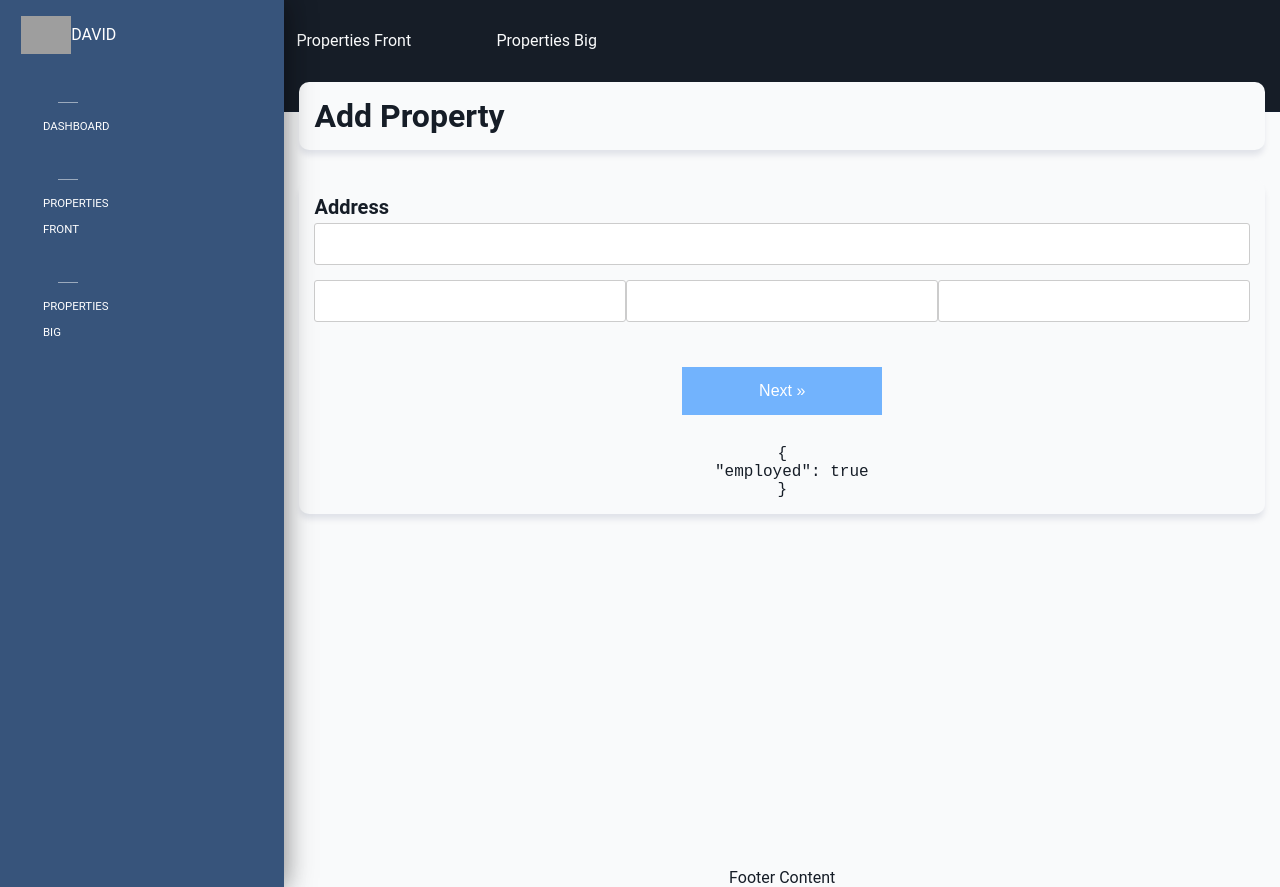
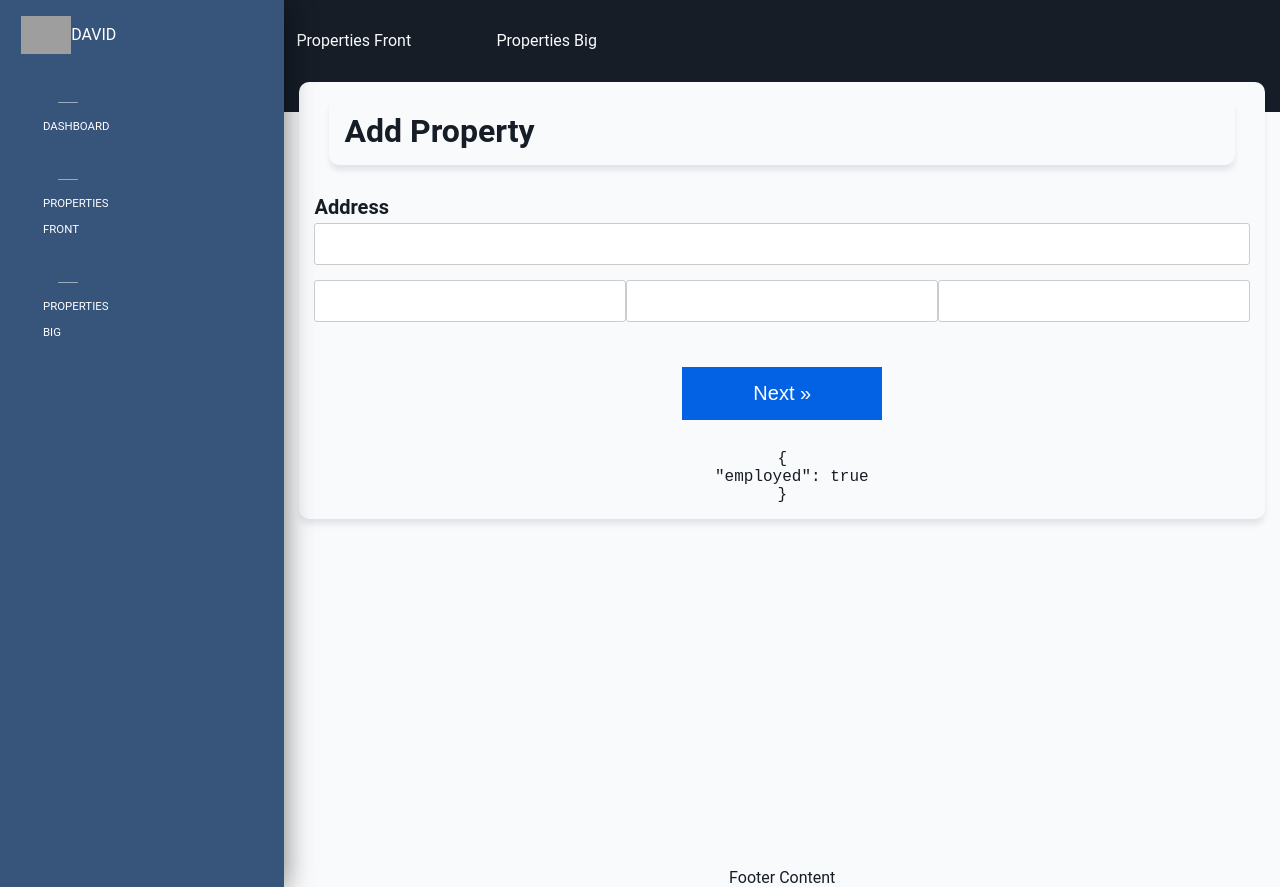
Before and after one commit to behagoras/dashboard-react, a React app: page /admin/add-property in a window 1280 px wide. Built offline with nearby package versions, Linux system fonts and the light colour scheme; grey boxes are pictures that could not be loaded; some icons are missing.

Commit message:
Fix Validation Form, Needed to change the Wizard functional component to a class component

```diff
--- a/src/components/Form/Wizard.jsx
+++ b/src/components/Form/Wizard.jsx
@@ -1,48 +1,57 @@
 /* eslint-disable jsx-a11y/label-has-associated-control */
 import React, { useState } from 'react';
-// import PropTypes from 'prop-types';
+import PropTypes from 'prop-types';
 import styled from 'styled-components';
 import { Form } from 'react-final-form';
 import Card from '../Utils/Card/Card';
 import Button from '../Atoms/Button';
 import Action from '../Atoms/Action';
 
-// const propTypes = {
-//   onSubmit: PropTypes.func.isRequired,
-// };
-
-const Page = styled.div``;
+const Buttons = styled.div`
+  display:grid;
+  grid-template-columns: repeat(auto-fit, 200px);
+  justify-content:center;
+  grid-gap:15px;
+  margin:30px auto;
+`;
 
 const Wizard = (props) => {
+
+  Wizard.propTypes = {
+    onSubmit: PropTypes.func.isRequired,
+  };
+
+  // constructor
   const [state, setState] = useState({
     page: 0,
     values: props.initialValues || {},
   });
 
-  const next = (values) => {
-    return setState(() => {
-      return (
-        {
-          page: Math.min(state.page + 1, props.children.length - 1),
-          values,
-        }
-      );
-    });
-  };
+  const validate = (values) => {
+    console.log('values', values);
+    console.log('props.children', props.children);
+    console.log('React.Children.toArray(props.children)', React.Children.toArray(props.children));
 
-  const previous = (values) => {
-    setState({
-      page: parseInt(state.page, 10) - 1,
-      values,
-    });
-  };
-
-  const validate = (values) => {
     const activePage = React.Children.toArray(props.children)[
       state.page
     ];
+    console.log('activePage.props', activePage.props);
+    console.log('activePage', activePage);
     return activePage.props.validate ? activePage.props.validate(values) : {};
   };
+
+  const next = (values) => setState((state) => {
+    (JSON.stringify(validate(values)));
+    return ({
+      page: Math.min(state.page + 1, props.children.length - 1),
+      values,
+    });
+  });
+
+  const previous = (values) => setState((state) => ({
+    page: Math.max(state.page - 1, 0),
+    values,
+  }));
 
   const handleSubmit = (values) => {
     const { children, onSubmit } = props;
@@ -59,13 +68,7 @@ const Wizard = (props) => {
   const activePage = React.Children.toArray(children)[page];
   const isLastPage = page === React.Children.count(children) - 1;
 
-  const Buttons = styled.div`
-    display:grid;
-    grid-template-columns: repeat(auto-fit, 200px);
-    justify-content:center;
-    grid-gap:15px;
-    margin:30px auto;
-  `;
+  Wizard.Page.validate = validate;
 
   return (
     <Card>
@@ -73,8 +76,9 @@ const Wizard = (props) => {
         initialValues={values}
         validate={validate}
         onSubmit={handleSubmit}
+
       >
-        {({ handleSubmit, submitting, values }) => (
+        {({ handleSubmit, submitting, values, pristine }) => (
           <form onSubmit={handleSubmit}>
             {activePage}
             <Buttons className="buttons">
@@ -90,7 +94,7 @@ const Wizard = (props) => {
               {isLastPage ? (
                 <Button
                   type="submit"
-                  disabled={submitting}
+                  disabled={submitting || pristine}
                 >
                 Submit
                 </Button>
@@ -115,5 +119,8 @@ const Wizard = (props) => {
 
 };
 
-Wizard.Page = Page;
+Wizard.Page = (props) => {
+  return props.children;
+};
+
 export default Wizard;
--- /dev/null
+++ b/src/components/Form/WizardClass.jsx
@@ -0,0 +1,102 @@
+import React from 'react';
+import PropTypes from 'prop-types';
+import { Form } from 'react-final-form';
+import styled from 'styled-components';
+import Button from '../Atoms/Button';
+import Action from '../Atoms/Action';
+
+const Buttons = styled.div`
+  display:grid;
+  grid-template-columns: repeat(auto-fit, 200px);
+  justify-content:center;
+  grid-gap:15px;
+  margin:30px auto;
+`;
+
+export default class Wizard extends React.Component {
+  // eslint-disable-next-line react/static-property-placement
+  static propTypes = {
+    onSubmit: PropTypes.func.isRequired,
+  }
+
+  static Page = ({ children }) => children
+
+  constructor(props) {
+    super(props);
+    this.state = {
+      page: 0,
+      values: props.initialValues || {},
+    };
+  }
+
+  next = (values) => this.setState((state) => ({
+    page: Math.min(state.page + 1, this.props.children.length - 1),
+    values,
+  }))
+
+  previous = () => this.setState((state) => ({
+    page: Math.max(state.page - 1, 0),
+  }))
+
+  /**
+   * NOTE: Both validate and handleSubmit switching are implemented
+   * here because 🏁 Redux Final Form does not accept changes to those
+   * functions once the form has been defined.
+   */
+
+  validate = (values) => {
+    const activePage = React.Children.toArray(this.props.children)[
+      this.state.page
+    ];
+    return activePage.props.validate ? activePage.props.validate(values) : {};
+  }
+
+  handleSubmit = (values) => {
+    const { children, onSubmit } = this.props;
+    const { page } = this.state;
+    const isLastPage = page === React.Children.count(children) - 1;
+    if (isLastPage) {
+      return onSubmit(values);
+    }
+    this.next(values);
+
+  }
+
+  render() {
+    const { children } = this.props;
+    const { page, values } = this.state;
+    const activePage = React.Children.toArray(children)[page];
+    const isLastPage = page === React.Children.count(children) - 1;
+    return (
+      <Form
+        initialValues={values}
+        validate={this.validate}
+        onSubmit={this.handleSubmit}
+      >
+        {({ handleSubmit, submitting, pristine, values }) => (
+          <form onSubmit={handleSubmit}>
+            {activePage}
+            <Buttons>
+              {page > 0 && (
+                <Button type="button" onClick={this.previous}>
+                  « Previous
+                </Button>
+              )}
+              {!isLastPage && <Button type="submit">Next »</Button>}
+              {isLastPage && (
+                <Button
+                  type="submit"
+                  disabled={submitting || pristine}
+                >
+                  Submit
+                </Button>
+              )}
+            </Buttons>
+
+            <pre>{JSON.stringify(values, 0, 2)}</pre>
+          </form>
+        )}
+      </Form>
+    );
+  }
+}
--- a/src/pages/Dashboard/Wizard/Pages/Page1.jsx
+++ b/src/pages/Dashboard/Wizard/Pages/Page1.jsx
@@ -1,7 +1,6 @@
 import React from 'react';
 import { Field } from 'react-final-form';
 import Wizard from '../../../../components/Form/Wizard';
-import { } from '../../../../components/Form/FormElements';
 import { Input, Label, InputGroup } from '../../../../components/Form/CoolInputs2';
 import Container from '../../../../components/Atoms/Container';
 
@@ -13,10 +12,10 @@ const Error = ({ name }) => (
   />
 );
 
-const Page1 = () => {
-  const required = (value) => (value ? undefined : 'Required');
+const required = (value) => (value ? undefined : 'Required');
 
-  return (
+const Page1 = (props) => {
+  const content = (
     <Wizard.Page>
       <h2 style={{ textAlign: 'left', fontSize: '20px' }}>Address</h2>
       <InputGroup>
@@ -28,14 +27,13 @@ const Page1 = () => {
           autoComplete="off"
           id="street"
           value="street"
-
         />
         <Label
           htmlFor="street"
           title="Enter the property street followed by the house number"
           data-title="street + number"
         />
-        <Error name="firstName" />
+        <Error name="street" />
 
       </InputGroup>
       <Container columns="3">
@@ -44,8 +42,8 @@ const Page1 = () => {
             name="city"
             component={Input}
             type="text"
-            required
             autoComplete="off"
+            validate={required}
             id="city"
             value="city"
           />
@@ -54,13 +52,14 @@ const Page1 = () => {
             title="Enter the property city"
             data-title="city"
           />
+          <Error name="city" />
+
         </InputGroup>
         <InputGroup>
           <Field
             name="state"
             component={Input}
             type="text"
-            required
             autoComplete="off"
             id="state"
             value="state"
@@ -70,13 +69,14 @@ const Page1 = () => {
             title="Enter the property state"
             data-title="state"
           />
+          <Error name="state" />
+
         </InputGroup>
         <InputGroup>
           <Field
             name="zip"
             component={Input}
             type="text"
-            required
             autoComplete="off"
             id="zip"
             value="zip"
@@ -86,11 +86,16 @@ const Page1 = () => {
             title="Enter the property zip code"
             data-title="zip code"
           />
+          <Error name="zip" />
+
         </InputGroup>
       </Container>
       {/* <pre>{JSON.stringify(values, 0, 2)}</pre> */}
     </Wizard.Page>
   );
+  return content;
 };
 
+console.log('Page1.content', Page1.content);
+
 export default Page1;
--- a/src/pages/Dashboard/Wizard/Pages/Page2.jsx
+++ b/src/pages/Dashboard/Wizard/Pages/Page2.jsx
@@ -5,7 +5,17 @@ import { Select, NationalitiesSelect } from '../../../../components/Form/FormEle
 import { Input, Label, InputGroup } from '../../../../components/Form/CoolInputs2';
 import Container from '../../../../components/Atoms/Container';
 
-const Page1 = () => {
+const Error = ({ name }) => (
+  <Field
+    name={name}
+    subscribe={{ touched: true, error: true }}
+    render={({ meta: { touched, error } }) => (touched && error ? <span>{error}</span> : null)}
+  />
+);
+
+const required = (value) => (value ? undefined : 'Required');
+
+const Page2 = () => {
   return (
     <Wizard.Page>
       <div>
@@ -25,11 +35,13 @@ const Page1 = () => {
             title="Enter your full name"
             data-title="Full Name"
           />
+          <Error name="fullName" />
+
         </InputGroup>
       </div>
       <div>
         <h2 style={{ textAlign: 'left', fontSize: '20px' }}>Contact data of the owner</h2>
-        <Container columns="2">
+        {/* <Container columns="2"> */}
         <InputGroup>
           <Field
             name="residencePhone"
@@ -45,6 +57,8 @@ const Page1 = () => {
             title="Enter your residence phone"
             data-title="residencePhone"
           />
+          <Error name="residencePhone" />
+
         </InputGroup>
         <InputGroup>
           <Field
@@ -61,8 +75,10 @@ const Page1 = () => {
             title="Enter your mobile phone"
             data-title="CellPhone"
           />
+          <Error name="CellPhone" />
+
         </InputGroup>
-        </Container>
+        {/* </Container> */}
         <Container columns="3">
           <InputGroup>
             <Field
@@ -79,6 +95,8 @@ const Page1 = () => {
               title="Enter your email"
               data-title="E-mail"
             />
+            <Error name="email" />
+
           </InputGroup>
           <InputGroup>
             <Field
@@ -93,8 +111,10 @@ const Page1 = () => {
             <Label
               htmlFor="birthplace"
               title="Enter your country of birth"
-              data-title="E-mail"
+              data-title="Country of birth"
             />
+            <Error name="birthplace" />
+
           </InputGroup>
           <InputGroup>
             <Field
@@ -111,18 +131,22 @@ const Page1 = () => {
               title="Enter your civil status"
               data-title="Civil Status"
             />
+            <Error name="civilStatus" />
+
           </InputGroup>
         </Container>
         <Container columns="2">
-          <div>
+          {/* <div>
             <Label htmlFor="nationality">What is your Nationality</Label>
             <Field
               id="nationality"
               name="nationality"
               component={NationalitiesSelect}
             />
-          </div>
-          <div>
+            <Error name="nationality" />
+
+          </div> */}
+          {/* <div>
             <Label htmlFor="gender">What is your Gender</Label>
             <Field
               id="gender"
@@ -140,7 +164,9 @@ const Page1 = () => {
               I rather not to say
               </option>
             </Field>
-          </div>
+            <Error name="gender" />
+
+          </div> */}
         </Container>
       </div>
       {/* <pre>{JSON.stringify(values, 0, 2)}</pre> */}
@@ -148,4 +174,4 @@ const Page1 = () => {
   );
 };
 
-export default Page1;
+export default Page2;
--- a/src/pages/Dashboard/Wizard/index.jsx
+++ b/src/pages/Dashboard/Wizard/WizardPage.jsx
@@ -1,19 +1,22 @@
 /* eslint-disable jsx-a11y/accessible-emoji */
 import React from 'react';
-import Wizard from '../../../components/Form/Wizard';
+
+import Wizard from '../../../components/Form/WizardClass';
 import TitleBar from '../../../components/Dashboard/TitleBar';
 import Page1 from './Pages/Page1';
 import Page2 from './Pages/Page2';
 import Page3 from './Pages/Page3';
 import { createProperty } from '../../../data/crudProperties';
+import Card from '../../../components/Utils/Card/Card';
 
 const onSubmit = async (values) => {
   const response = await createProperty(values);
   console.log(response);
 };
 
-const WizardPage = () => (
-  <>
+const WizardPage = () => {
+  return (
+    <Card>
       <TitleBar title="Add Property" actions={[]} />
       <Wizard
         initialValues={{ employed: true }}
@@ -23,7 +26,8 @@ const WizardPage = () => (
         <Page2 />
         <Page3 />
       </Wizard>
-  </>
+    </Card>
   );
+};
 
 export default WizardPage;
--- a/src/routes/routes.js
+++ b/src/routes/routes.js
@@ -1,7 +1,7 @@
 // core components/views for Admin layout
 import PropertiesFront from '../pages/Front/PropertiesFront';
 import PropertiesBig from '../pages/Dashboard/PropertiesBig';
-import Wizard from '../pages/Dashboard/Wizard';
+import Wizard from '../pages/Dashboard/Wizard/WizardPage';
 import SingleFormPage from '../pages/Dashboard/SingleFormPage';
 import HelloWorld from '../components/HelloWorld';
 
```
Also changed, not shown: .babelrc. Lines whose indentation alone changed are shown as unchanged.
